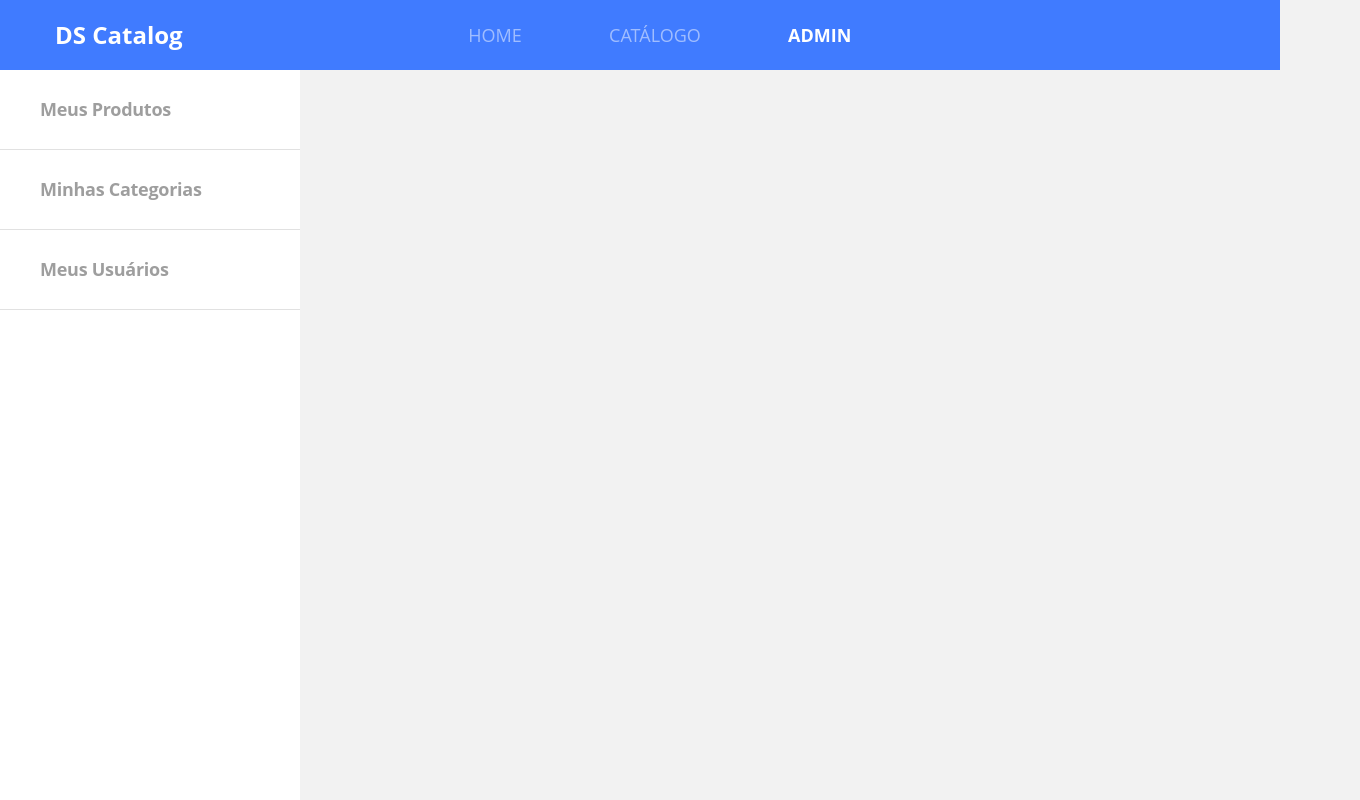
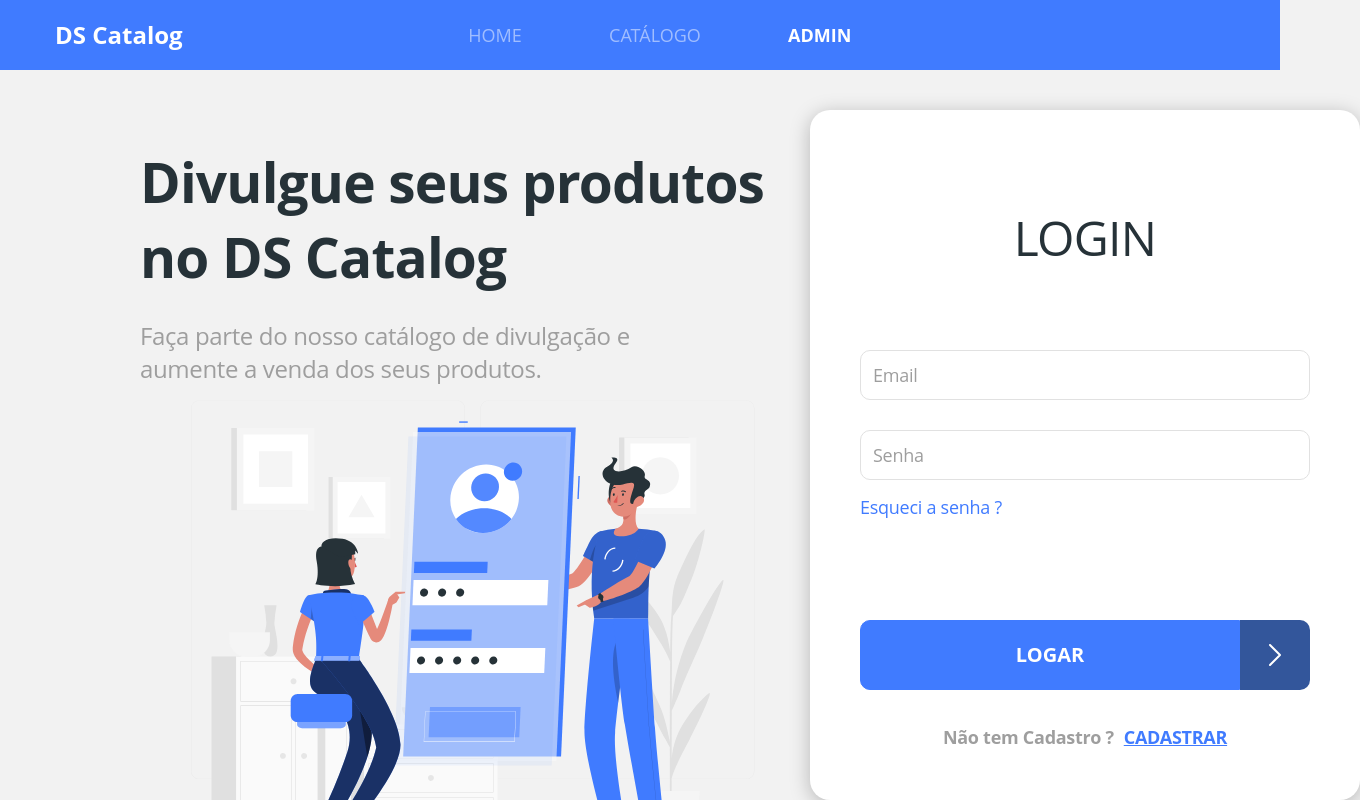
Before and after one commit to gcgonzo/dscatalog-bootcamp-devsuperior, a React (Create React App) app in the folder front-web/: page /admin/auth/login in a window 1280 px wide. Shown: the top 800 px of the page, 1360 px wide, since content can reach past the window. Built offline with nearby package versions, Linux system fonts and the light colour scheme.

Commit message:
Create auth module

```diff
--- a/front-web/package.json
+++ b/front-web/package.json
@@ -18,6 +18,7 @@
     "react": "^16.13.1",
     "react-content-loader": "^5.1.2",
     "react-dom": "^16.13.1",
+    "react-hook-form": "^6.10.1",
     "react-router-dom": "^5.2.0",
     "react-scripts": "3.4.3",
     "typescript": "~3.7.2"
--- a/front-web/src/Routes.tsx
+++ b/front-web/src/Routes.tsx
@@ -5,6 +5,7 @@
 import Catalog from './pages/Catalog';
 import ProductDetails from './pages/Catalog/components/ProductCard/ProductDetails';
 import Home from './pages/Home';
+import Auth from './pages/Auth';
 
 const Routes = () => (
 
@@ -20,9 +21,12 @@
             <Route path="/products/:productId">
                 <ProductDetails/>
             </Route>
+            <Redirect from="/admin/auth" to="/admin/auth/login" exact />
+            <Route from="/admin/auth" >
+                <Auth />
+            </Route>
             <Redirect from="/admin" to="/admin/products" exact/>
             <Route path="/admin">
-
                 <Admin/>
             </Route>
 
--- a/front-web/src/app.scss
+++ b/front-web/src/app.scss
@@ -33,3 +33,22 @@
     background: #FFF;
     box-shadow: 0px 4px 20px rgba(0, 0, 0, 0.25);
    }
+
+   .margin-bottom-30{
+     margin-bottom: 30px;
+   }
+
+   .input-base{
+    border: 1px solid #E1E1E1;
+    box-sizing: border-box;
+    border-radius: 10px;
+    font-size: 18px;
+    line-height: 25px;
+    letter-spacing: -0.015em;
+    color: #263238;
+    height: 50px;
+
+    &::placeholder{
+      color: #9E9E9E;
+    }
+   }
--- /dev/null
+++ b/front-web/src/pages/Auth/components/Card/index.tsx
@@ -0,0 +1,21 @@
+import React from 'react';
+import './styles.scss';
+
+type Props = {
+    title: string;
+    children: React.ReactNode;
+}
+
+const AuthCard = ({ title, children }: Props) => {
+    return(
+        <div className="card-base auth-card">
+            <h1 className="auth-card-title">
+                {title}
+            </h1>
+            {children}
+
+        </div>
+    );
+}
+
+export default AuthCard;
--- /dev/null
+++ b/front-web/src/pages/Auth/components/Card/styles.scss
@@ -0,0 +1,17 @@
+.auth-card{
+    padding: 95px 50px 50px 50px;
+    border-radius: 20px;
+    width: 550px;
+
+}
+
+.auth-card-title{
+    text-transform: uppercase;
+    font-size: 48px;
+    line-height: 65px;
+    text-align: center;
+    letter-spacing: -0.015em;
+    color: #263238;
+    font-weight: normal;
+
+}
--- /dev/null
+++ b/front-web/src/pages/Auth/components/Login/index.tsx
@@ -0,0 +1,62 @@
+import ButtonIcon from 'core/components/ButtonIcon';
+import React from 'react';
+import { Link } from 'react-router-dom';
+import { useForm } from 'react-hook-form';
+import AuthCard from '../Card';
+import './styles.scss';
+
+type FormData = {
+    email: string;
+    password:string;
+}
+
+
+const Login = () => {
+
+    const { register, handleSubmit } = useForm<FormData>();
+
+    const onSubmit = (data: FormData) => {
+        console.log(data);
+
+        //chamar API de autenticação
+    }
+
+    return(
+        <AuthCard title="Login">
+            <form className="login-form" onSubmit={handleSubmit(onSubmit)} >
+                <input
+                    type="email"
+                    className="form-control input-base margin-bottom-30"
+                    placeholder="Email"
+                    name="email"
+                    ref={register}
+                />
+                <input
+                    type="password"
+                    className="form-control input-base"
+                    placeholder="Senha"
+                    name="password"
+                    ref={register}
+                />
+                <Link to="/admin/auth/recover" className="login-link-recover">
+                    Esqueci a senha ?
+                </Link>
+                <div className="login-submit">
+                    <ButtonIcon text="Logar" />
+                </div>
+                <div className="text-center" >
+                    <span className="not-registered"  >
+                        Não tem Cadastro ?
+                    </span>
+                    <Link to="/admin/auth/register" className="login-link-register">
+                        CADASTRAR
+                    </Link>
+                </div>
+
+            </form>
+
+        </AuthCard>
+    );
+}
+
+export default Login;
--- /dev/null
+++ b/front-web/src/pages/Auth/components/Login/styles.scss
@@ -0,0 +1,38 @@
+.login-form{
+    margin-top: 80px;
+}
+.login-link-recover{
+    font-size: 18px;
+    line-height: 25px;
+    letter-spacing: -0.015em;
+    color: #407BFF;
+    margin-top: 15px;
+    display: block;
+
+}
+.login-link-register{
+    font-weight: bold;
+    font-size: 18px;
+    line-height: 25px;
+    text-align: center;
+    letter-spacing: -0.015em;
+    text-decoration-line: underline;
+    color: #407BFF;
+    margin-left: 10px;
+
+}
+
+.login-submit{
+    margin-top: 100px;
+    margin-bottom: 35px;
+}
+
+.not-registered{
+    font-weight: bold;
+    font-size: 18px;
+    line-height: 25px;
+    text-align: center;
+    letter-spacing: -0.015em;
+    color: #9E9E9E;
+
+}
--- a/front-web/src/pages/Auth/index.tsx
+++ b/front-web/src/pages/Auth/index.tsx
@@ -1,7 +1,41 @@
 import React from 'react';
+import { ReactComponent as AuthImage } from 'core/assets/images/auth.svg';
+import { Route, Switch } from 'react-router-dom';
+import Login from './components/Login';
+import './styles.scss';
+
+
 
 const Auth = () => (
-    <h1> Autenticação</h1>
+
+   <div className="auth-container">
+      <div className="auth-info">
+            <h1 className="auth-info-title">
+                Divulgue seus produtos<br /> no DS Catalog
+            </h1>
+            <p className="auth-info-subtitle">
+            Faça parte do nosso catálogo de divulgação e <br />
+            aumente a venda dos seus produtos.
+            </p>
+            <AuthImage />
+
+        </div>
+        <div className="auth-content">
+           <Switch>
+               <Route path="/admin/auth/login">
+                    <Login />
+               </Route>
+               <Route path="/admin/auth/register">
+                    <h1>Cadastro</h1>
+               </Route>
+               <Route path="/admin/auth/recover">
+                    <h1>Recuperação</h1>
+               </Route>
+           </Switch>
+        </div>
+
+    </div>
+
 );
 
 export default Auth;
--- /dev/null
+++ b/front-web/src/pages/Auth/styles.scss
@@ -0,0 +1,22 @@
+.auth-container{
+    display: flex;
+    padding: 40px 40px 100px 140px;
+}
+
+.auth-info-title{
+    font-size: 55px;
+    line-height: 75px;
+    letter-spacing: -0.015em;
+    color: #263238;
+    margin-top: 34px;
+}
+
+.auth-info-subtitle{
+    margin-top: 25px;
+    margin-bottom: 15px;
+    font-size: 24px;
+    line-height: 33px;
+    letter-spacing: -0.015em;
+    color: #9E9E9E;
+
+}
```
Also changed, not shown: front-web/src/core/assets/images/auth.svg (added), 1 other file (tests, documents, lock files or other folders).
